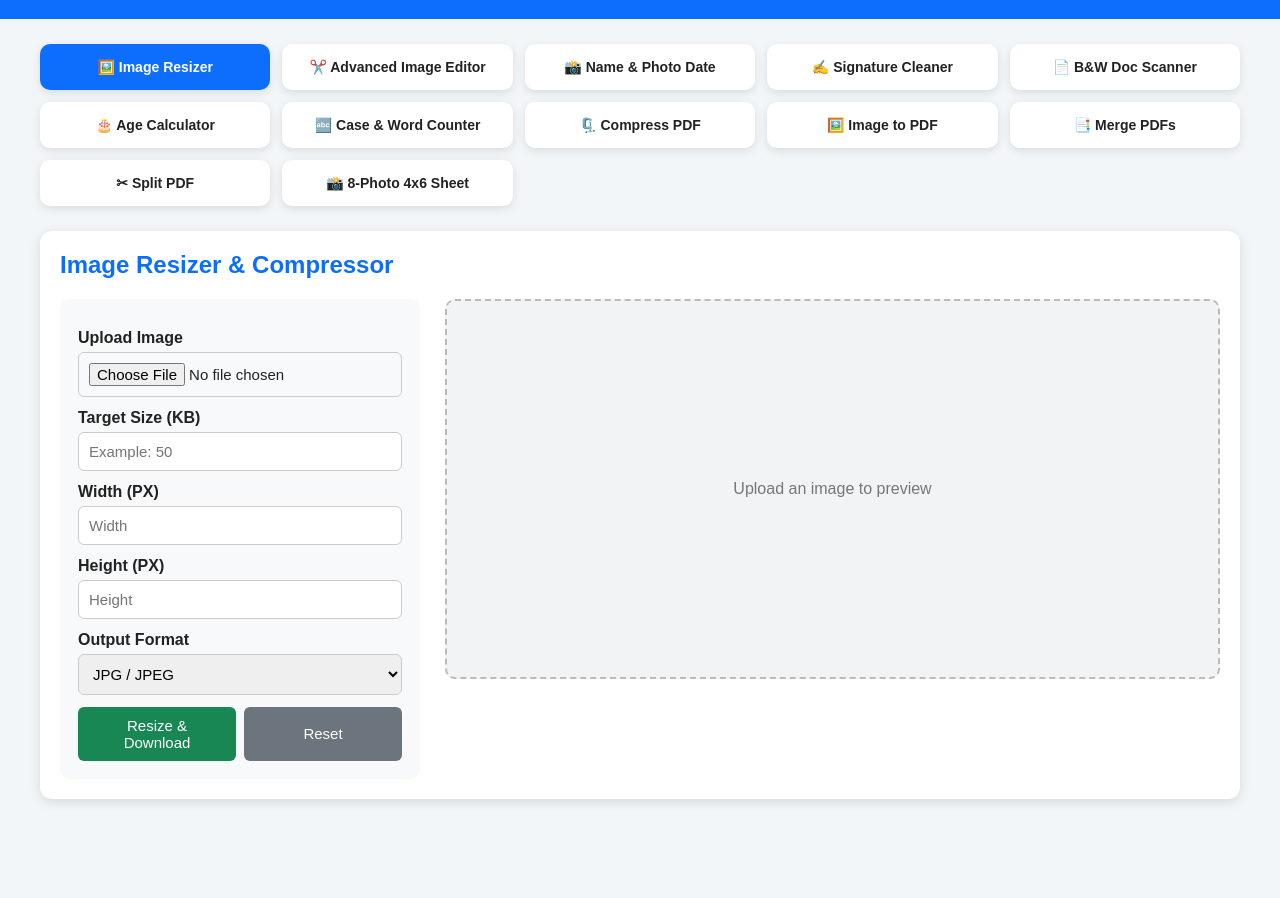
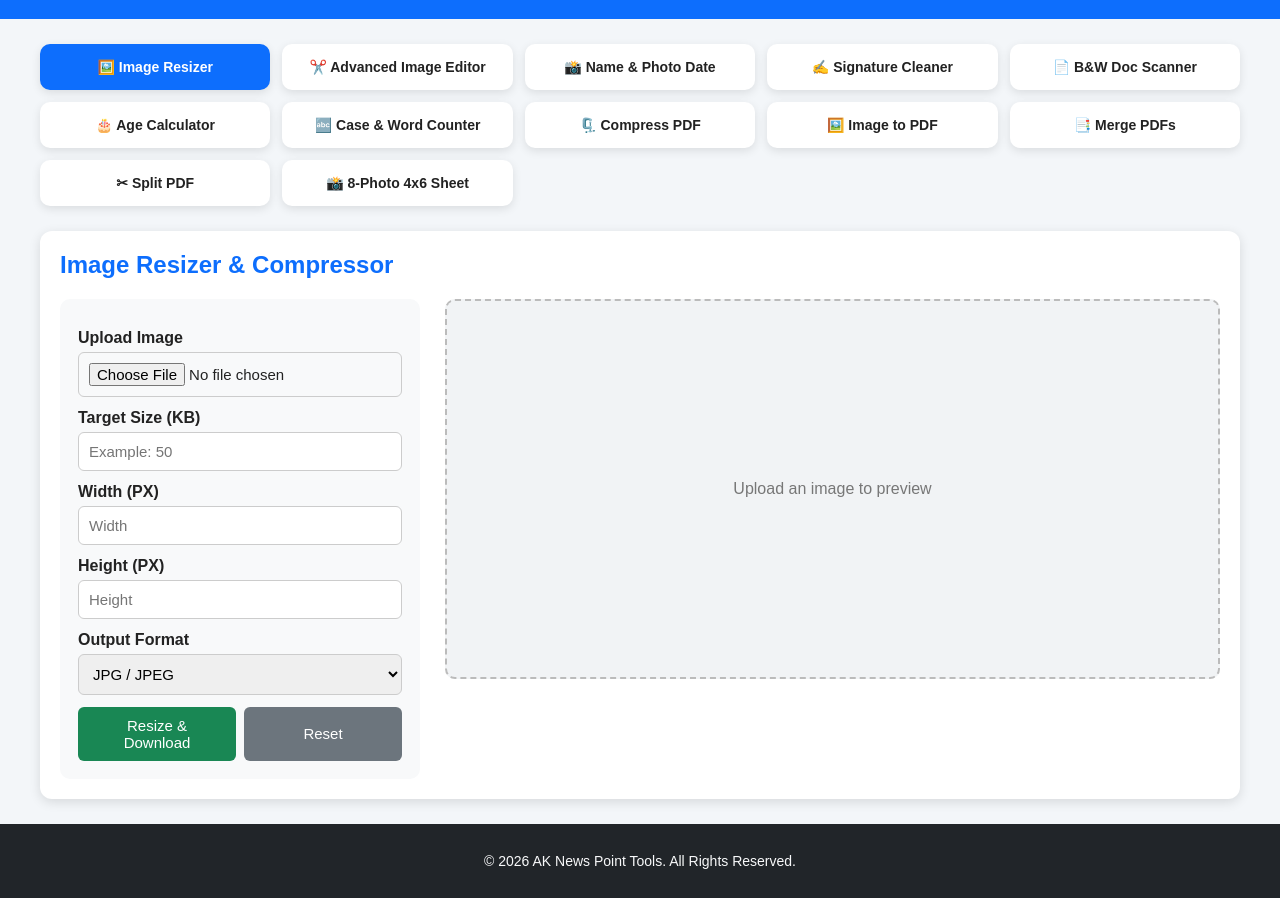
Before and after one commit to aknewspoint/tools, a plain HTML site: page index.html in a window 1280 px wide. Shown: the part 85-983 px from the top of the page. Before the commit the page ends 909 px from the top, so only its background shows below. Drawn offline with nearby package versions, Linux system fonts and the light colour scheme; a script that the page names is missing.

Commit message:
Update index.html

```diff
--- a/index.html
+++ b/index.html
@@ -346,6 +346,15 @@ button:hover{
   padding: 3px 7px;
   font-size: 11px;
   margin-top: 0;
+}
+
+  footer {
+  background: #212529;
+  color: #f8f9fa;
+  text-align: center;
+  padding: 15px;
+  margin-top: auto;
+  font-size: 14px;
 }
 
 @media(max-width:800px){
@@ -793,6 +802,9 @@ button:hover{
 
 </div>
 
+<footer>
+  <p>&copy; 2026 AK News Point Tools. All Rights Reserved.</p>
+</footer>
 
 <script>
 pdfjsLib.GlobalWorkerOptions.workerSrc = 'https://cdnjs.cloudflare.com/ajax/libs/pdf.js/2.16.105/pdf.worker.min.js';
```
